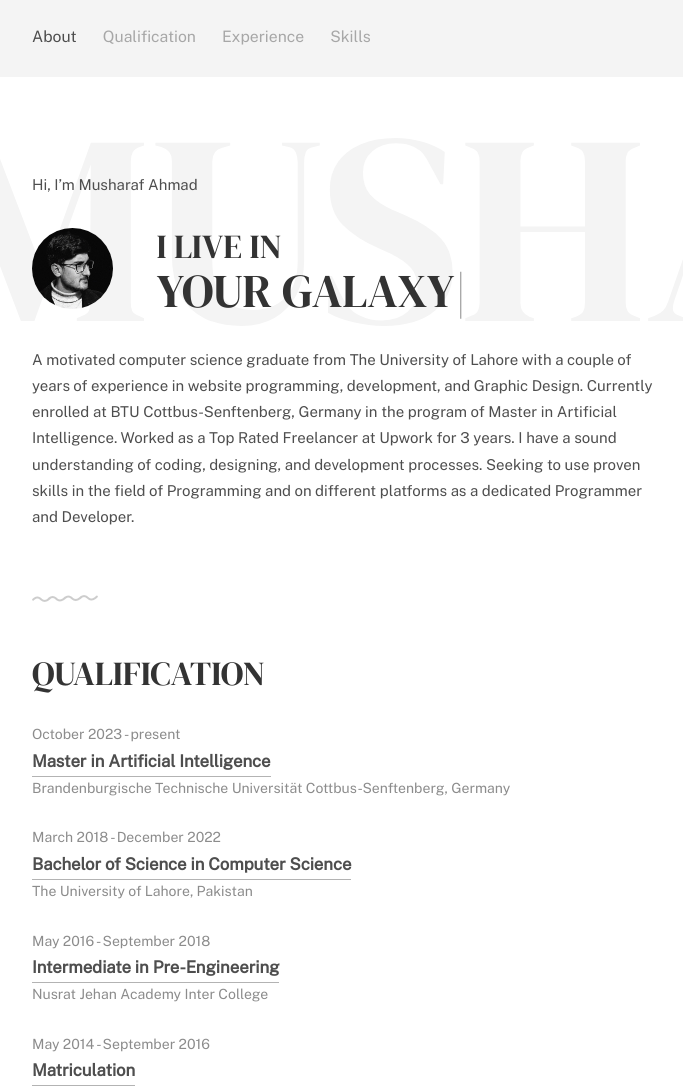
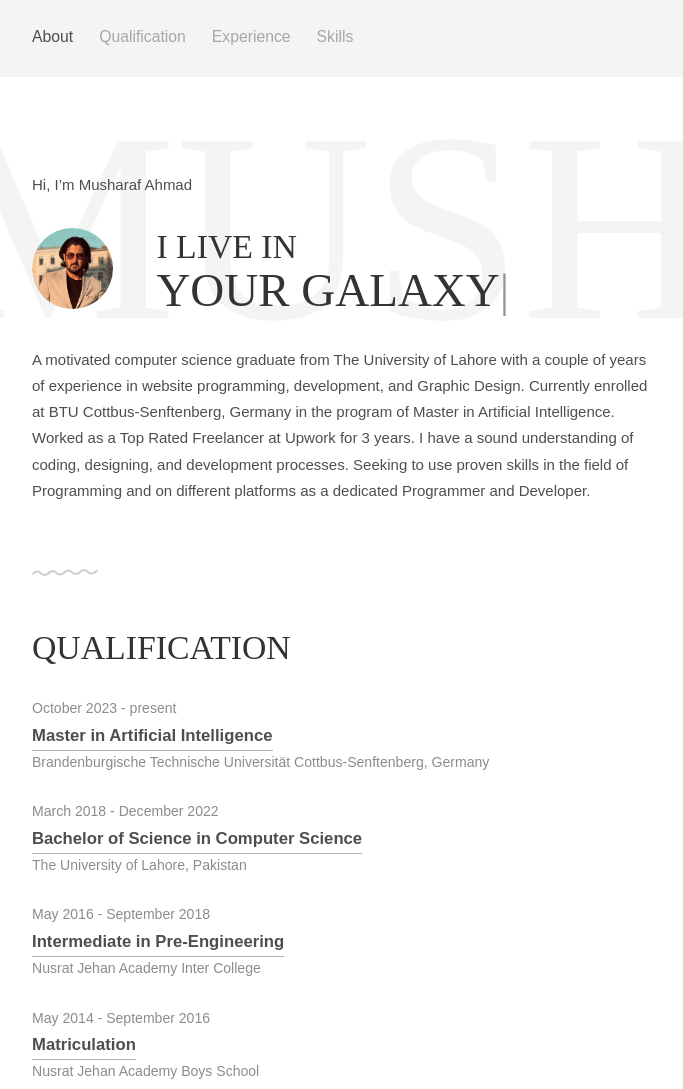
Before and after one commit to Musharaf1001/myresume, a plain HTML site: page index.html in a window 1280 px wide. Shown: the top 1089 px of the page, without its empty margins (297-980 px from the left). Drawn offline with nearby package versions, Linux system fonts and the light colour scheme.

Commit message:
Add files via upload

```diff
--- a/css/custom.css
+++ b/css/custom.css
@@ -3,11 +3,11 @@
  *  License: Attribution-NonCommercial-ShareAlike 4.0 International (CC BY-NC-SA 4.0)
  */
 h1, h2, h3, h4, h5, h6 {
-  font-family: "Playfair Display SC", serif;
+  font-family: "Anton", serif;
   color: #333333; }
 
 a, p, li {
-  font-family: "Raleway", Arial, sans-serif;
+  font-family: "Jost", Arial, sans-serif;
   color: #4e4e4e;
   font-size: 1em;
   line-height: 1.75em; }s
@@ -139,8 +139,10 @@ a:hover {
     color: #8c8c8c; }
 
 .quote {
-  background: url(../img/bg.jpg);
+  background-color: #181818;
   padding: 20px 0px;
+  background-repeat: no-repeat;
+  background-size: cover;
   margin-top: 120px; }
   .quote h1 {
     margin: 100px 0px;
--- a/index.html
+++ b/index.html
@@ -48,7 +48,7 @@
 			<p>Hi, I’m Musharaf Ahmad</p>
 			<div class="units-row units-split wrap">
 				<div class="unit-20">
-					<img src="img/ava.jpg" alt="Avatar">
+					<img src="img/ava.jpeg" alt="Avatar">
 				</div>
 				<div class="unit-80">
 					<h1>I live in<br><span id="typed"></span></h1>
```
Also changed, not shown: css/custom.min.css, 1 other file.
